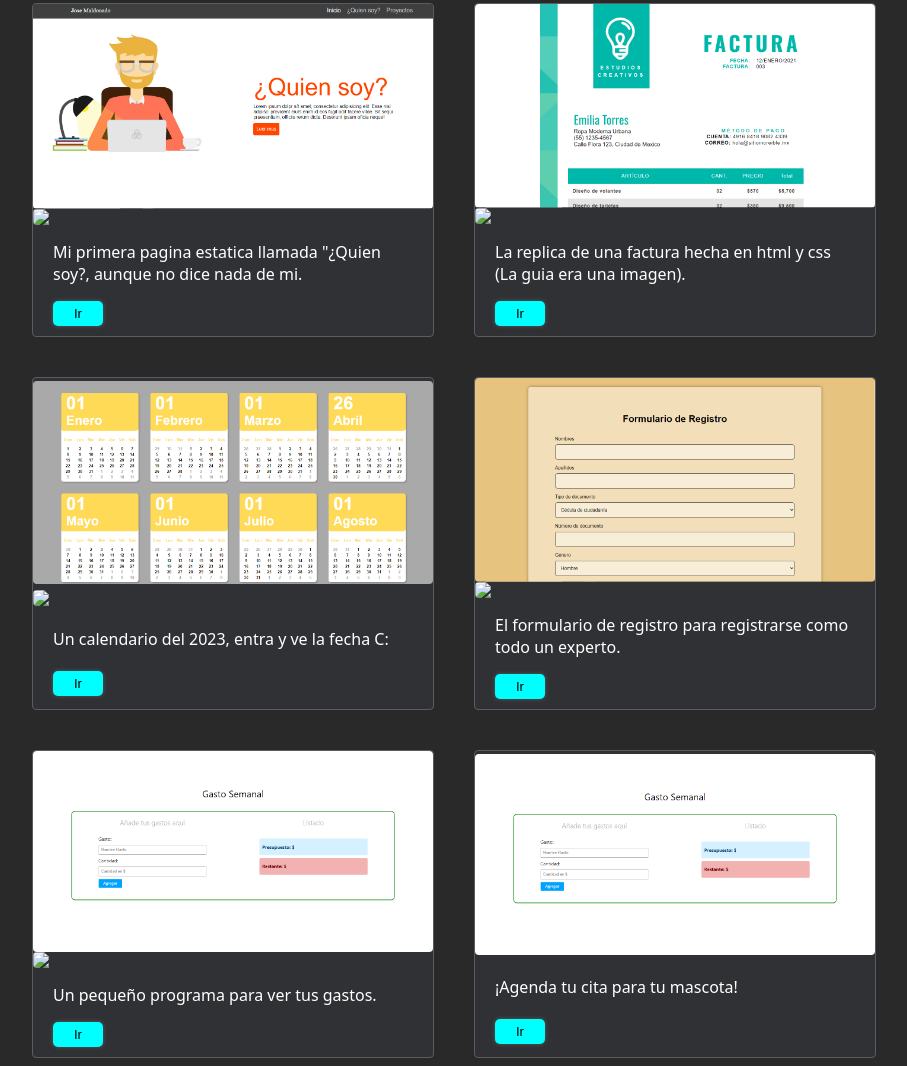
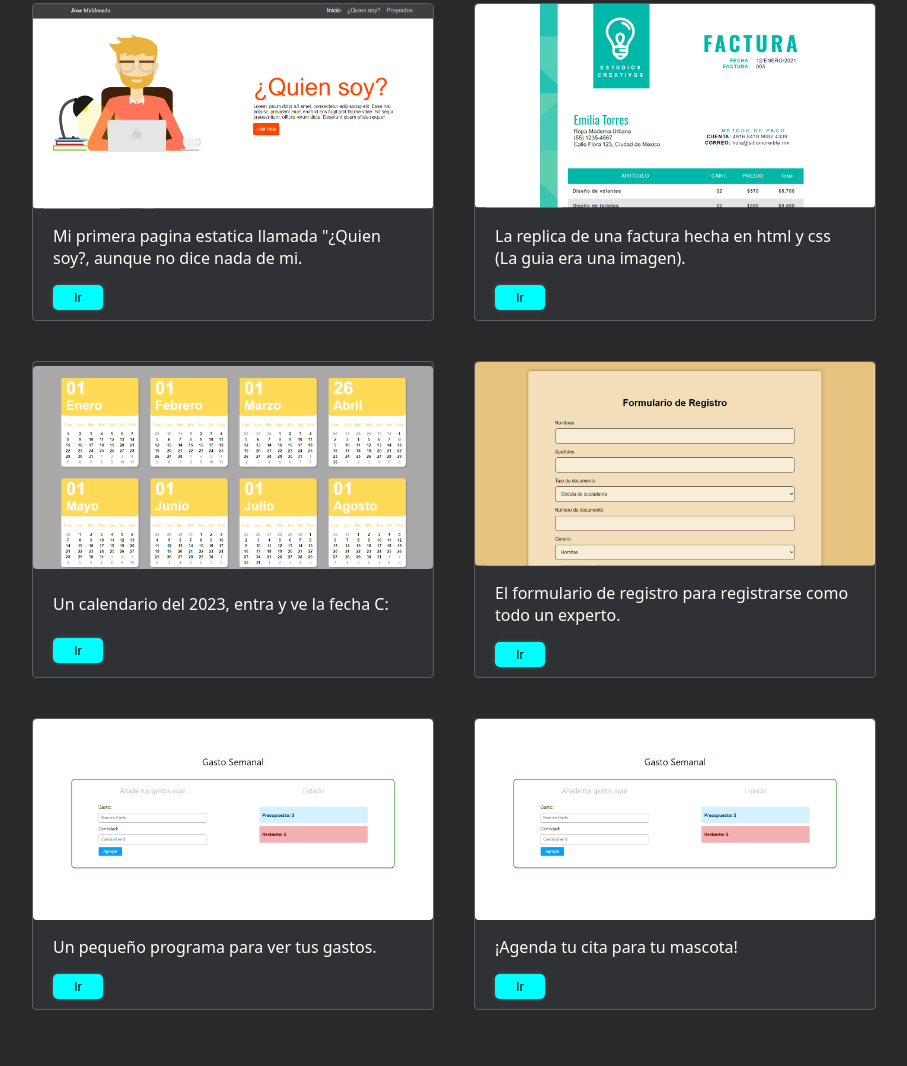
Before and after one commit to Avvrk/Hogar, a plain HTML site: page index.html in a window 1280 px wide. Shown: the part 121-1187 px from the top of the page, without its empty margins (186-1093 px from the left). After the commit the page ends 1139 px from the top, so only its background shows below. Drawn offline with Linux system fonts and the light colour scheme.

Commit message:
Arreglando errores

```diff
--- a/index.html
+++ b/index.html
@@ -1,5 +1,6 @@
 <!DOCTYPE html>
 <html lang="es">
+
 <head>
     <link rel="stylesheet" href="./style.css">
     <script src="./main.js"></script>
@@ -7,12 +8,12 @@
     <meta name="viewport" content="width=device-width, initial-scale=1.0">
     <title>Pagina de inicio // home page</title>
 </head>
+
 <body style="background-color: #292929;">
     <h1 style="color: #44d2e6">Jose Andres Eduardo Maldonado Vargas</h1>
     <main>
         <article id="primer" class="articulo">
             <img src="./Image/QuienSoy.png">
-            <img src="./QuienSoy.png">
             <p>Mi primera pagina estatica llamada "¿Quien soy?, aunque no dice nada de mi.</p>
             <a href="https://avvrk.github.io/Quien-soy/" target="_blank">
                 <input type="button" value="Ir">
@@ -20,7 +21,6 @@
         </article>
         <article id="segundo" class="articulo">
             <img src="./Image/Factura.png">
-            <img src="./Factura.png">
             <p>La replica de una factura hecha en html y css (La guia era una imagen).</p>
             <a href="https://avvrk.github.io/Factura/" target="_blank">
                 <input type="button" value="Ir">
@@ -28,7 +28,6 @@
         </article>
         <article id="tercero" class="articulo">
             <img src="./Image/Calendario.png">
-            <img src="./Calendario.png">
             <p>Un calendario del 2023, entra y ve la fecha C:</p>
             <a href="https://avvrk.github.io/Calendario/" target="_blank">
                 <input type="button" value="Ir">
@@ -36,7 +35,6 @@
         </article>
         <article id="cuarto" class="articulo">
             <img src="./Image/Formulario.png">
-            <img src="./Formulario.png">
             <p>El formulario de registro para registrarse como todo un experto.</p>
             <a href="https://avvrk.github.io/Formulario/" target="_blank">
                 <input type="button" value="Ir">
@@ -44,7 +42,6 @@
         </article>
         <article id="quinto" class="articulo">
             <img src="./Image/Gasto.png">
-            <img src="./Gasto.png">
             <p>Un pequeño programa para ver tus gastos.</p>
             <a href="https://avvrk.github.io/Gastos/" target="_blank">
                 <input type="button" value="Ir">
@@ -53,7 +50,7 @@
         <article id="sexto" class="articulo">
             <img src="./Image/Gasto.png">
             <p>¡Agenda tu cita para tu mascota!</p>
-            <a href="https://avvrk.github.io/Gastos/" target="_blank">
+            <a href="https://avvrk.github.io/Citas-M/" target="_blank">
                 <input type="button" value="Ir">
             </a>
         </article>
```
